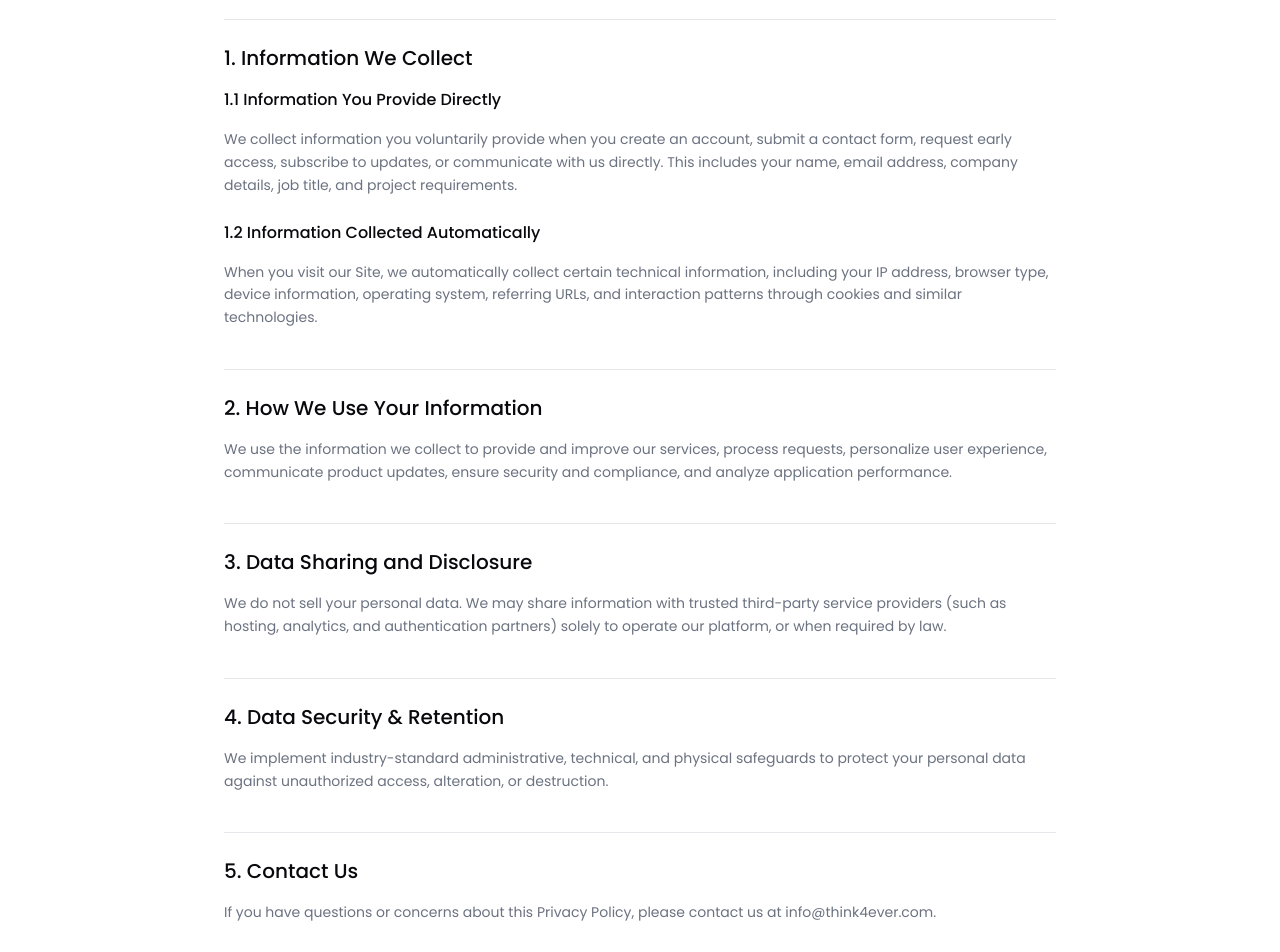
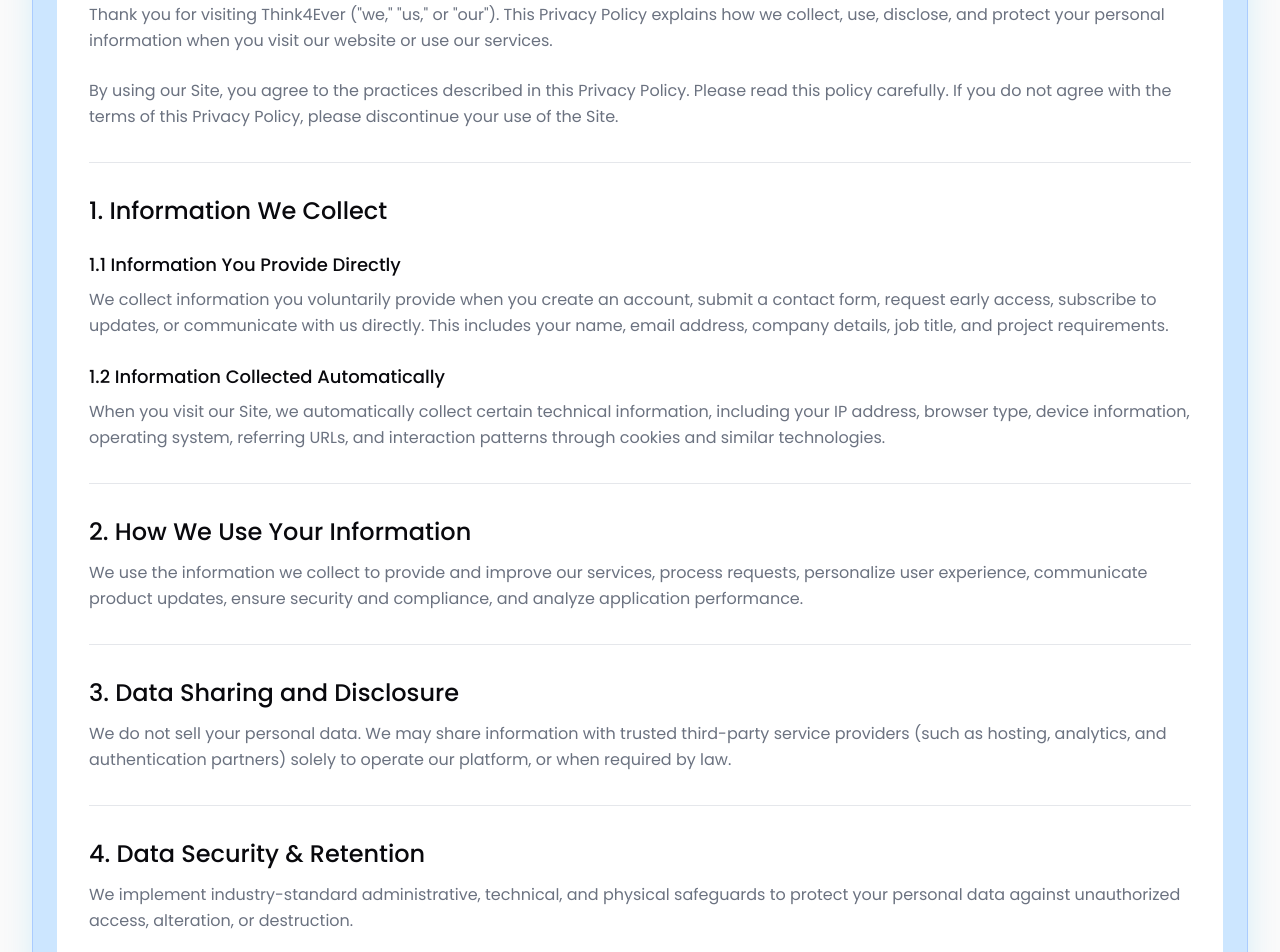
Before and after one commit to mahbubcsebd/t4e, a Next.js app: page /privacy-policy in a window 1280 px wide. Shown: the part 540-1492 px from the top of the page. Built offline with nearby package versions, Linux system fonts and the light colour scheme.

Commit message:
legal page fixes

```diff
--- a/components/sections/legal/PrivacyContent.jsx
+++ b/components/sections/legal/PrivacyContent.jsx
@@ -2,15 +2,17 @@
 
 import React from "react";
 import { useLanguage } from "@/context/LanguageContext";
+import SectionCard from "@/components/layout/SectionCard";
+import Container from "@/components/layout/Container";
 
 export default function PrivacyContent() {
   const { t } = useLanguage();
 
   return (
-    <section className="pt-12 md:pt-16 pb-8 md:pb-12 bg-card border-b border-border">
-      <div className="max-w-4xl mx-auto px-4 sm:px-6 lg:px-8">
+    <section className="py-16 md:py-24 bg-background border-b border-border">
+      <div className="max-w-4xl mx-auto px-4 sm:px-6 lg:px-8 mb-10 md:mb-14">
         {/* Header */}
-        <div className="text-center mb-12">
+        <div className="text-center mb-8">
           <span className="inline-block text-xs font-bold text-primary bg-primary/10 px-2.5 py-1 rounded-full uppercase tracking-wider mb-4">
             {t("privacyPolicyPage.heroEyebrow")}
           </span>
@@ -20,68 +22,72 @@
               {t("privacyPolicyPage.heroTitleHighlight")}
             </span>
           </h1>
-          <p className="text-base sm:text-lg text-muted-foreground max-w-2xl mx-auto mb-8 leading-relaxed">
+          <p className="text-base text-muted-foreground max-w-2xl mx-auto mb-8 leading-relaxed">
             {t("privacyPolicyPage.heroSubtitle")}
           </p>
 
-          <div className="flex justify-center gap-6 text-xs text-muted-foreground font-semibold border-t border-b border-border/50 py-3">
+          <div className="flex justify-center gap-6 text-sm text-muted-foreground font-semibold border-t border-b border-border/50 py-3">
             <span>{t("privacyPolicyPage.effectiveDate")}</span>
             <span>•</span>
             <span>{t("privacyPolicyPage.lastUpdated")}</span>
           </div>
         </div>
+      </div>
 
+      <SectionCard className="max-w-[1600px] mx-auto">
+        <Container>
           {/* Content Body */}
-        <div className="space-y-10 text-sm text-muted-foreground leading-relaxed">
-          <div className="space-y-4">
+          <div className="text-base text-muted-foreground leading-relaxed bg-card/80 relative z-10 py-6 sm:py-8">
+            <div className="space-y-6">
               <p>{t("privacyPolicyPage.intro1")}</p>
               <p>{t("privacyPolicyPage.intro2")}</p>
             </div>
 
-          <div className="space-y-4 pt-6 border-t border-border">
-            <h2 className="text-xl font-bold text-foreground">
+            <div className="mt-6 pt-6 sm:mt-8 sm:pt-8 border-t border-border">
+              <h2 className="text-2xl font-bold text-foreground mb-3">
                 {t("privacyPolicyPage.sec1Title")}
               </h2>
-            <h3 className="text-base font-bold text-foreground">
+              <h3 className="text-lg font-bold text-foreground mb-2 mt-6">
                 {t("privacyPolicyPage.sec1Sub1")}
               </h3>
               <p>{t("privacyPolicyPage.sec1Text1")}</p>
 
-            <h3 className="text-base font-bold text-foreground pt-2">
+              <h3 className="text-lg font-bold text-foreground mb-2 mt-6">
                 {t("privacyPolicyPage.sec1Sub2")}
               </h3>
               <p>{t("privacyPolicyPage.sec1Text2")}</p>
             </div>
 
-          <div className="space-y-4 pt-6 border-t border-border">
-            <h2 className="text-xl font-bold text-foreground">
+            <div className="mt-6 pt-6 sm:mt-8 sm:pt-8 border-t border-border">
+              <h2 className="text-2xl font-bold text-foreground mb-3">
                 {t("privacyPolicyPage.sec2Title")}
               </h2>
               <p>{t("privacyPolicyPage.sec2Text")}</p>
             </div>
 
-          <div className="space-y-4 pt-6 border-t border-border">
-            <h2 className="text-xl font-bold text-foreground">
+            <div className="mt-6 pt-6 sm:mt-8 sm:pt-8 border-t border-border">
+              <h2 className="text-2xl font-bold text-foreground mb-3">
                 {t("privacyPolicyPage.sec3Title")}
               </h2>
               <p>{t("privacyPolicyPage.sec3Text")}</p>
             </div>
 
-          <div className="space-y-4 pt-6 border-t border-border">
-            <h2 className="text-xl font-bold text-foreground">
+            <div className="mt-6 pt-6 sm:mt-8 sm:pt-8 border-t border-border">
+              <h2 className="text-2xl font-bold text-foreground mb-3">
                 {t("privacyPolicyPage.sec4Title")}
               </h2>
               <p>{t("privacyPolicyPage.sec4Text")}</p>
             </div>
 
-          <div className="space-y-4 pt-6 border-t border-border">
-            <h2 className="text-xl font-bold text-foreground">
+            <div className="mt-6 pt-6 sm:mt-8 sm:pt-8 border-t border-border">
+              <h2 className="text-2xl font-bold text-foreground mb-3">
                 {t("privacyPolicyPage.sec5Title")}
               </h2>
               <p>{t("privacyPolicyPage.sec5Text")}</p>
             </div>
           </div>
-      </div>
+        </Container>
+      </SectionCard>
     </section>
   );
 }
--- a/components/sections/legal/TermsContent.jsx
+++ b/components/sections/legal/TermsContent.jsx
@@ -2,15 +2,17 @@
 
 import React from "react";
 import { useLanguage } from "@/context/LanguageContext";
+import SectionCard from "@/components/layout/SectionCard";
+import Container from "@/components/layout/Container";
 
 export default function TermsContent() {
   const { t } = useLanguage();
 
   return (
-    <section className="pt-12 md:pt-16 pb-8 md:pb-12 bg-card border-b border-border">
-      <div className="max-w-4xl mx-auto px-4 sm:px-6 lg:px-8">
+    <section className="py-16 md:py-24 bg-background border-b border-border">
+      <div className="max-w-4xl mx-auto px-4 sm:px-6 lg:px-8 mb-10 md:mb-14">
         {/* Header */}
-        <div className="text-center mb-12">
+        <div className="text-center mb-8">
           <span className="inline-block text-xs font-bold text-primary bg-primary/10 px-2.5 py-1 rounded-full uppercase tracking-wider mb-4">
             {t("termsPage.heroEyebrow")}
           </span>
@@ -20,62 +22,66 @@
               {t("termsPage.heroTitleHighlight")}
             </span>
           </h1>
-          <p className="text-base sm:text-lg text-muted-foreground max-w-2xl mx-auto mb-8 leading-relaxed">
+          <p className="text-base text-muted-foreground max-w-2xl mx-auto mb-8 leading-relaxed">
             {t("termsPage.heroSubtitle")}
           </p>
 
-          <div className="flex justify-center gap-6 text-xs text-muted-foreground font-semibold border-t border-b border-border/50 py-3">
+          <div className="flex justify-center gap-6 text-sm text-muted-foreground font-semibold border-t border-b border-border/50 py-3">
             <span>{t("termsPage.effectiveDate")}</span>
             <span>•</span>
             <span>{t("termsPage.lastUpdated")}</span>
           </div>
         </div>
+      </div>
 
+      <SectionCard className="max-w-[1600px] mx-auto">
+        <Container>
           {/* Content Body */}
-        <div className="space-y-10 text-sm text-muted-foreground leading-relaxed">
-          <div className="space-y-4">
-            <h2 className="text-xl font-bold text-foreground">
+          <div className="text-base text-muted-foreground leading-relaxed bg-card/80 relative z-10 py-6 sm:py-8">
+            <div className="space-y-6">
+              <h2 className="text-2xl font-bold text-foreground mb-3">
                 {t("termsPage.sec1Title")}
               </h2>
               <p>{t("termsPage.sec1Text")}</p>
             </div>
 
-          <div className="space-y-4 pt-6 border-t border-border">
-            <h2 className="text-xl font-bold text-foreground">
+            <div className="mt-6 pt-6 sm:mt-8 sm:pt-8 border-t border-border">
+              <h2 className="text-2xl font-bold text-foreground mb-3">
                 {t("termsPage.sec2Title")}
               </h2>
               <p>{t("termsPage.sec2Text")}</p>
             </div>
 
-          <div className="space-y-4 pt-6 border-t border-border">
-            <h2 className="text-xl font-bold text-foreground">
+            <div className="mt-6 pt-6 sm:mt-8 sm:pt-8 border-t border-border">
+              <h2 className="text-2xl font-bold text-foreground mb-3">
                 {t("termsPage.sec3Title")}
               </h2>
               <p>{t("termsPage.sec3Text")}</p>
             </div>
 
-          <div className="space-y-4 pt-6 border-t border-border">
-            <h2 className="text-xl font-bold text-foreground">
+            <div className="mt-6 pt-6 sm:mt-8 sm:pt-8 border-t border-border">
+              <h2 className="text-2xl font-bold text-foreground mb-3">
                 {t("termsPage.sec4Title")}
               </h2>
               <p>{t("termsPage.sec4Text")}</p>
             </div>
 
-          <div className="space-y-4 pt-6 border-t border-border">
-            <h2 className="text-xl font-bold text-foreground">
+            <div className="mt-6 pt-6 sm:mt-8 sm:pt-8 border-t border-border">
+              <h2 className="text-2xl font-bold text-foreground mb-3">
                 {t("termsPage.sec5Title")}
               </h2>
               <p>{t("termsPage.sec5Text")}</p>
             </div>
 
-          <div className="space-y-4 pt-6 border-t border-border">
-            <h2 className="text-xl font-bold text-foreground">
+            <div className="mt-6 pt-6 sm:mt-8 sm:pt-8 border-t border-border">
+              <h2 className="text-2xl font-bold text-foreground mb-3">
                 {t("termsPage.sec6Title")}
               </h2>
               <p>{t("termsPage.sec6Text")}</p>
             </div>
           </div>
-      </div>
+        </Container>
+      </SectionCard>
     </section>
   );
 }
```
Lines whose indentation alone changed are shown as unchanged.
